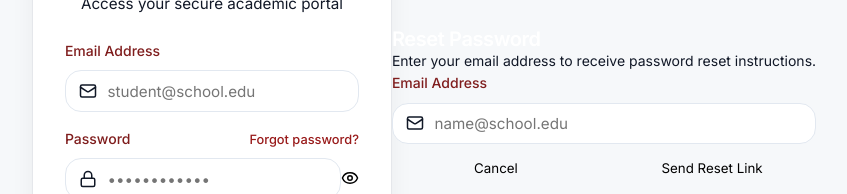
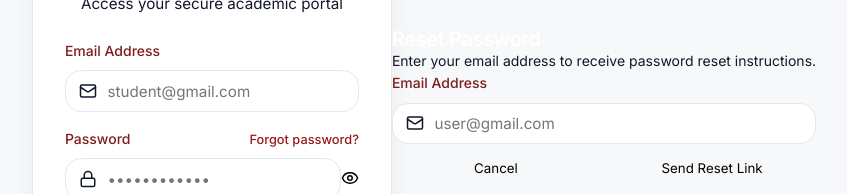
Before and after one commit to MierafA12/Private-school-management-system, a React app in the folder frontend/: page /login in a window 1280 px wide. Both pictures are taken after a click on the button "Forgot password?". Shown: the part 298-492 px from the top of the page, without its empty margins (216-1063 px from the left). Built offline with nearby package versions, Linux system fonts and the light colour scheme; no server answers; the HTML template or start-up script is replaced by a standard one.

Commit message:
fix(auth): support any valid email format and update placeholders to @gmail.com

```diff
--- a/frontend/src/pages/Login.jsx
+++ b/frontend/src/pages/Login.jsx
@@ -143,7 +143,7 @@ const Login = () => {
                 <Mail className="input-icon" size={18} />
                 <input
                   type="email"
-                  placeholder="student@school.edu"
+                  placeholder="student@gmail.com"
                   value={email}
                   onChange={(e) => setEmail(e.target.value)}
                   required
@@ -242,7 +242,7 @@ const Login = () => {
                     <Mail className="input-icon" size={18} />
                     <input
                       type="email"
-                      placeholder="name@school.edu"
+                      placeholder="user@gmail.com"
                       value={resetEmail}
                       onChange={(e) => setResetEmail(e.target.value)}
                       required
--- a/frontend/src/pages/Register.jsx
+++ b/frontend/src/pages/Register.jsx
@@ -21,9 +21,9 @@ const Register = () => {
 
   const navigate = useNavigate();
 
-  // Email format validation (at least 2 chars local part)
+  // Standard email format validation (accepts any valid domain e.g. @gmail.com)
   const isValidEmail = (emailStr) => {
-    const emailRegex = /^[a-zA-Z0-9._%+-]{2,}@[a-zA-Z0-9.-]+\.[a-zA-Z]{2,}$/;
+    const emailRegex = /^[^\s@]+@[^\s@]+\.[^\s@]+$/;
     return emailRegex.test((emailStr || '').trim());
   };
 
@@ -52,7 +52,7 @@ const Register = () => {
     if (!isValidEmail(cleanEmail)) {
       setErrorInfo({
         title: 'Invalid Email Format',
-        message: 'Please enter a standard email address (e.g. alex@school.edu).'
+        message: 'Please enter a valid email address (e.g. alex@gmail.com).'
       });
       setLoading(false);
       return;
@@ -245,7 +245,7 @@ const Register = () => {
                   <Mail className="input-icon" size={18} />
                   <input
                     type="email"
-                    placeholder="student@school.edu"
+                    placeholder="student@gmail.com"
                     value={email}
                     onChange={(e) => setEmail(e.target.value)}
                     required
```
